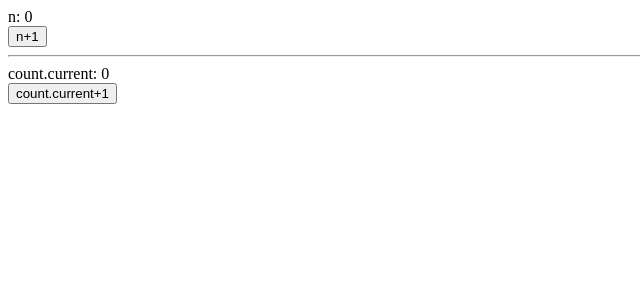
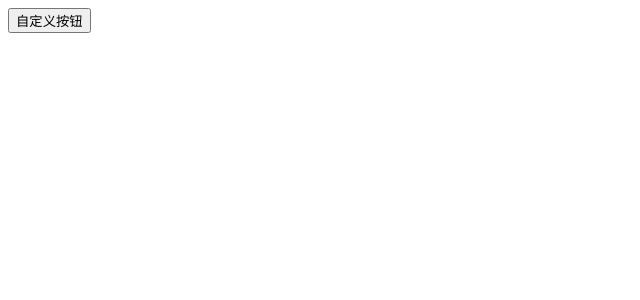
Before and after one commit to yichang8421/react-demo-2, a React (Create React App) app: page / in a window 1280 px wide. Shown: the top 300 px of the page, without its empty margins (0-640 px from the left). Built offline with nearby package versions, Linux system fonts and the light colour scheme.

Commit message:
React.forwardRef

```diff
--- a/src/App.js
+++ b/src/App.js
@@ -1,34 +1,20 @@
-import React, {useRef, useState} from "react";
-import ReactDOM from "react-dom";
+import React, {forwardRef, useRef} from "react";
 
 function App() {
-    const [n, setN] = useState(0);
-    const count = useRef(0);
-
-    const [, set_] = useState(null);
-
+    const buttonRef = useRef(null);
     return (
-        <div id="n">
-            n: {n}
-            <br/>
-            <button onClick={() => {
-                setN(i => i + 1);
-            }}>n+1
-            </button>
-            <hr/>
-            count.current: {count.current}
-            <br/>
-            <button onClick={() => {
-                count.current++;
-                console.log(count.current);
-                // ReactDOM.render(
-                //     <App/>
-                //     , document.getElementById('root'));
-                set_(Math.random());
-            }}>count.current+1
-            </button>
+        <div>
+            <Button ref={buttonRef}>自定义按钮</Button>
         </div>
     );
 }
 
+const Button = forwardRef(function (props, ref) {
+    console.log(props);
+    console.log(ref);
+    return (
+        <button className="child" {...props} ref={ref}></button>
+    );
+})
+
 export default App;
```
